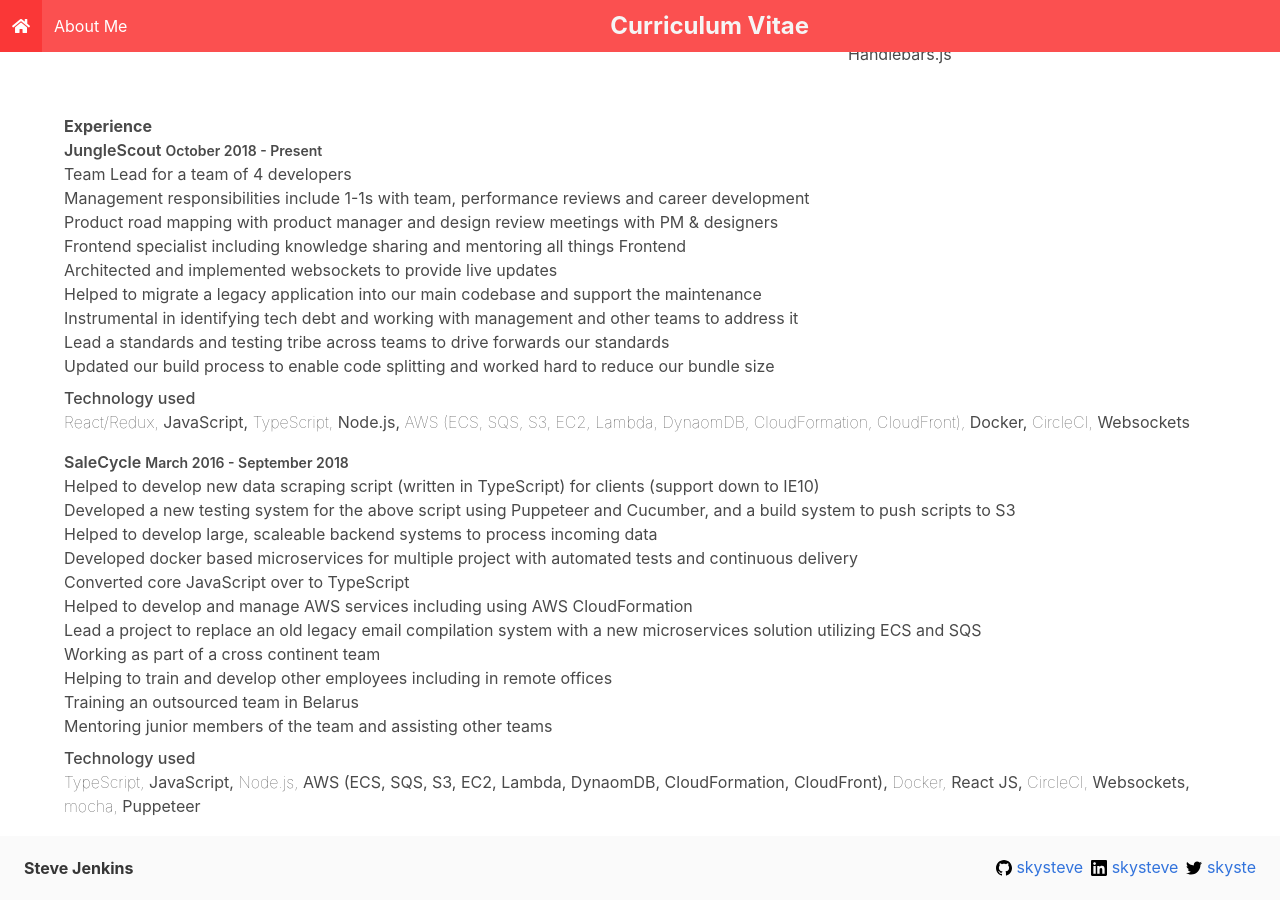
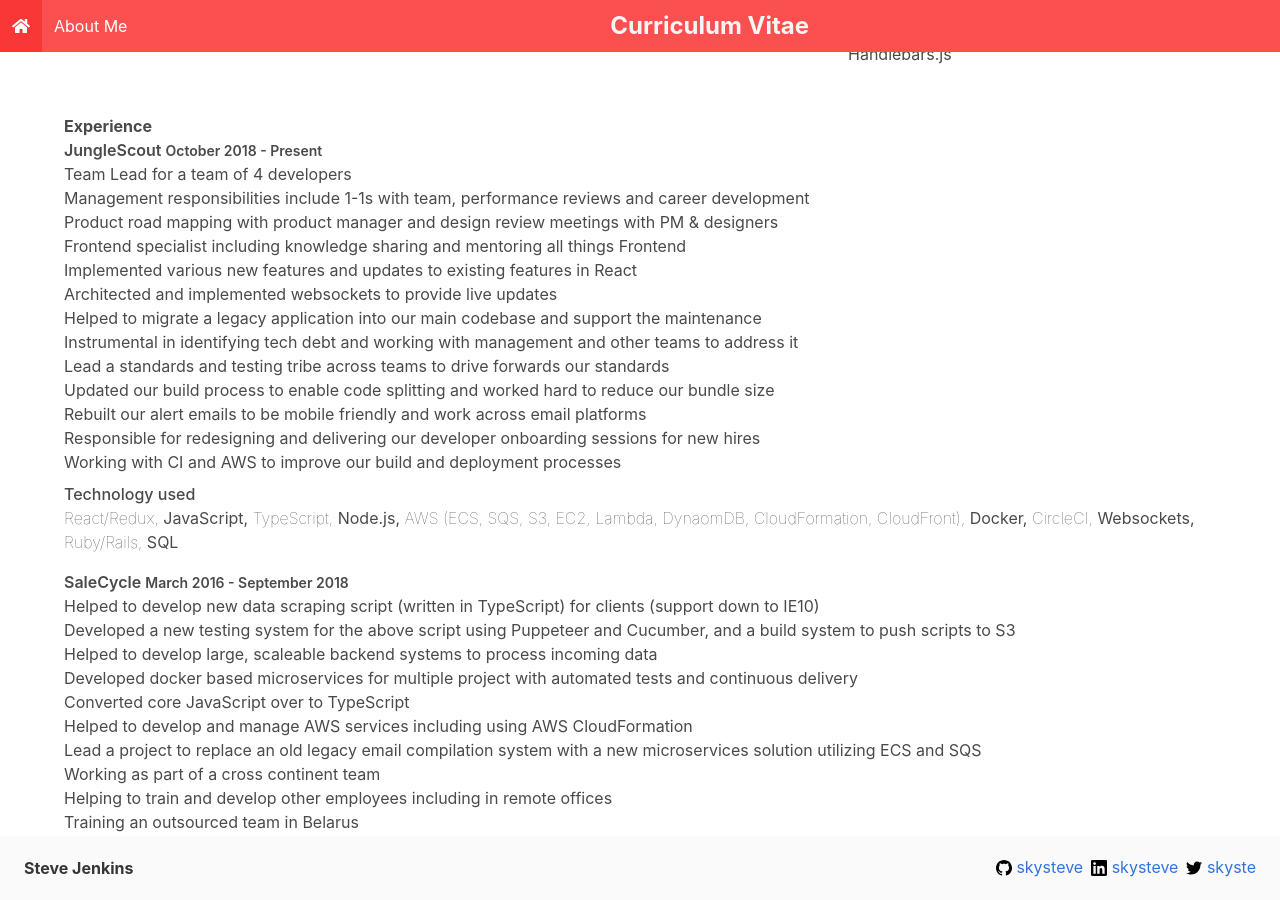
Before and after one commit to skysteve/skysteve.github.io, a Jekyll site: the page built from cv.html, in a window 1280 px wide and 900 px high, scrolled down 430 px. Built offline with Jekyll 4.4.1, drawn with Linux system fonts in a browser that asks for light colours; nearby versions of some CDN libraries.

Commit message:
add some more to CV

```diff
--- a/cv.html
+++ b/cv.html
@@ -94,11 +94,16 @@
         <li>Management responsibilities include 1-1s with team, performance reviews and career development</li>
         <li>Product road mapping with product manager and design review meetings with PM & designers</li>
         <li>Frontend specialist including knowledge sharing and mentoring all things Frontend</li>
+        <li>Implemented various new features and updates to existing features in React</li>
         <li>Architected and implemented websockets to provide live updates</li>
         <li>Helped to migrate a legacy application into our main codebase and support the maintenance</li>
         <li>Instrumental in identifying tech debt and working with management and other teams to address it</li>
         <li>Lead a standards and testing tribe across teams to drive forwards our standards</li>
         <li>Updated our build process to enable code splitting and worked hard to reduce our bundle size</li>
+        <li>Rebuilt our alert emails to be mobile friendly and work across email platforms</li>
+        <li>Responsible for redesigning and delivering our developer onboarding sessions for new hires</li>
+        <li>Working with CI and AWS to improve our build and deployment processes</li>
+        <li></li>
       </ul>
       <div class="tech-used">
         <h6>Technology used</h6>
@@ -111,6 +116,8 @@
           <li>Docker</li>
           <li>CircleCI</li>
           <li>Websockets</li>
+          <li>Ruby/Rails</li>
+          <li>SQL</li>
         </ul>
       </div>
     </div>
```
